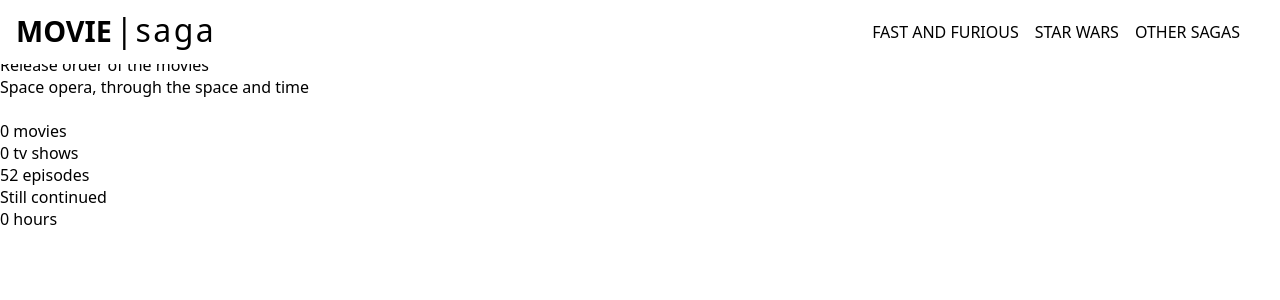
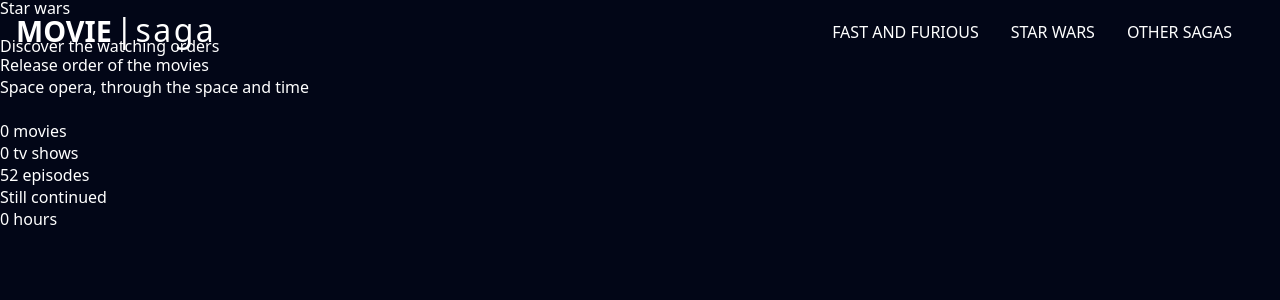
Before and after one commit to movie-saga/landing-page, a Jekyll site: the page built from star-wars.md, in a window 1280 px wide. Shown: the top 300 px of the page. Built offline with Jekyll 4.4.1, drawn with Linux system fonts in a browser that asks for light colours.

Commit message:
feat: dark theme

```diff
--- a/_includes/navbar.html
+++ b/_includes/navbar.html
@@ -18,7 +18,6 @@
     content: "|";
     font-weight: 500;
     padding-left: 0.2ch;
-    color: black;
   }
 
   aside > nav {
@@ -26,6 +25,7 @@
     flex-direction: row;
     align-items: center;
     padding-right: 32px;
+    background-color: var(--background-color);
   }
 
   aside > nav > a {
@@ -34,14 +34,37 @@
 
     text-transform: uppercase;
     cursor: pointer;
-    padding: 0 8px;
+    padding: 0 16px;
     height: 100%;
 
+    position: relative;
     transition: background-color 100ms ease-in;
   }
 
+  aside > nav > a::before {
+    content: "";
+    position: absolute;
+    display: block;
+    height: 1px;
+    left: 0;
+    bottom: 0;
+    width: 0;
+    background-color: white;
+    transition: width 150ms ease-in;
+  }
+
+  @media (prefers-reduced-motion: reduce) {
+    aside > nav > a::before {
+      transition: none;
+    }
+  }
+
+  aside > nav > a:hover::before {
+    width: 100%;
+  }
+
   aside > nav > a:hover {
-    background-color: var(--grey-100);
+    background-color: rgba(255, 255, 255, 0.1);
   }
 
   @media screen and (min-width: 640px) {
@@ -50,7 +73,7 @@
       right: 0;
       left: 0;
       top: 0;
-      background-color: white;
+      background-color: transparent;
       height: calc(var(--aside-width) / 4);
       display: flex;
       flex-direction: row;
--- a/_includes/style.html
+++ b/_includes/style.html
@@ -1,6 +1,35 @@
 <style type="text/css">
   * {
     box-sizing: border-box;
+  }
+
+  :root {
+    /** COLORS */
+    --grey-50: #f8fafc;
+    --grey-100: #f1f5f9;
+    --grey-200: #e2e8f0;
+    --grey-300: #cbd5e1;
+    --grey-400: #94a3b8;
+    --grey-500: #64748b;
+    --grey-600: #475569;
+    --grey-700: #334155;
+    --grey-800: #1e293b;
+    --grey-900: #0f172a;
+    --grey-950: #020617;
+
+    /** SCREEN SIZES */
+    --screen-sm: 640px;
+    --screen-md: 768px;
+    --screen-lg: 1024px;
+    --screen-xl: 1280px;
+    --screen-2xl: 1536px;
+
+    /** SPACERS */
+    --aside-width: 16rem;
+
+    /** SPECIFICS */
+    --text-color: white;
+    --background-color: var(--grey-950);
   }
 
   body {
@@ -11,6 +40,8 @@
       Roboto, Oxygen, Ubuntu, Cantarell, "Open Sans", "Helvetica Neue",
       sans-serif;
     min-height: 100vh;
+    background: var(--background-color);
+    color: var(--text-color);
   }
 
   h1,
@@ -53,34 +84,9 @@
     cursor: default;
   }
 
-  :root {
-    /** COLORS */
-    --grey-50: #f8fafc;
-    --grey-100: #f1f5f9;
-    --grey-200: #e2e8f0;
-    --grey-300: #cbd5e1;
-    --grey-400: #94a3b8;
-    --grey-500: #64748b;
-    --grey-600: #475569;
-    --grey-700: #334155;
-    --grey-800: #1e293b;
-    --grey-900: #0f172a;
-    --grey-950: #020617;
-
-    /** SCREEN SIZES */
-    --screen-sm: 640px;
-    --screen-md: 768px;
-    --screen-lg: 1024px;
-    --screen-xl: 1280px;
-    --screen-2xl: 1536px;
-
-    /** SPACERS */
-    --aside-width: 16rem;
-  }
-
   @media screen and (min-width: 640px) {
     main {
-      padding-top: calc(var(--aside-width) / 4);
+      padding-top: calc(var(--aside-width) / 2);
     }
   }
 </style>
```
